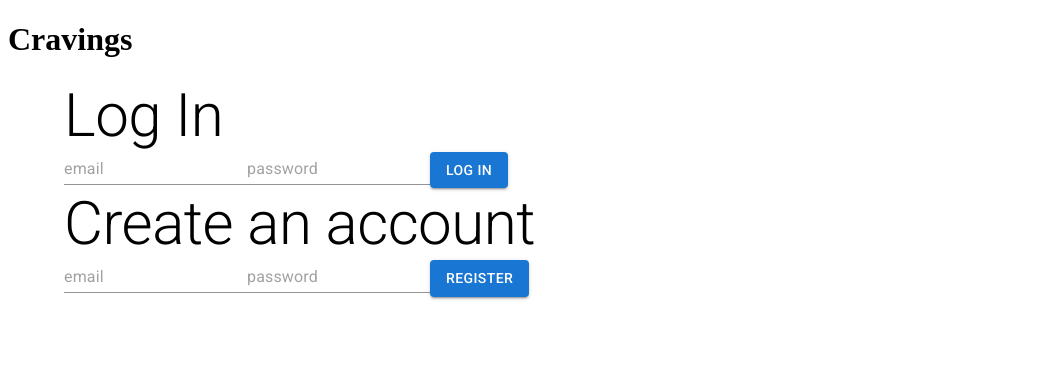
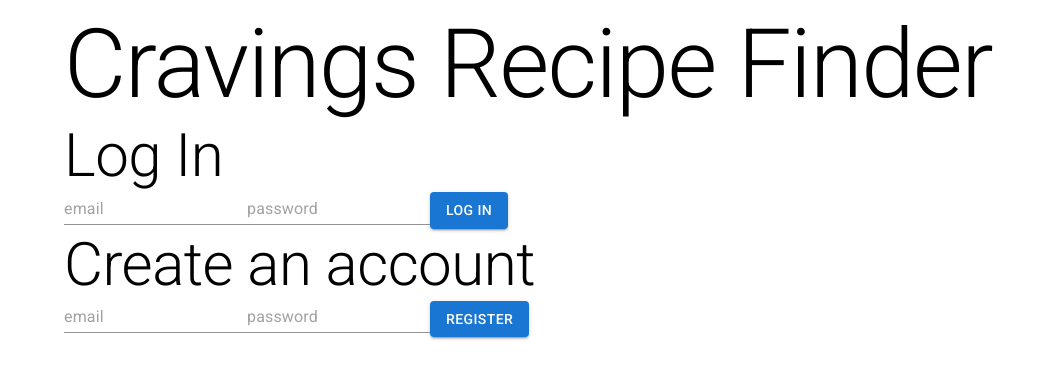
Before and after one commit to timamero/react-recipe-finder-app, a React (Create React App) app: page / in a window 1280 px wide. Shown: the top 378 px of the page, without its empty margins (0-1047 px from the left). Built offline with nearby package versions, Linux system fonts and the light colour scheme.

Commit message:
add home page to App

```diff
--- a/src/App.tsx
+++ b/src/App.tsx
@@ -1,13 +1,14 @@
 import React from 'react';
-import Register from './pages/register';
-import LogIn from './pages/login'
-import './firebasedb'
+import Home from './pages/Home'
+import Register from './pages/Register';
+import LogIn from './pages/LogIn';
+import './firebasedb';
 
 
 function App() {
   return (
     <div className="App">
-      <h1>Cravings</h1>
+      <Home />
       <LogIn />
       <Register />
     </div>
```
